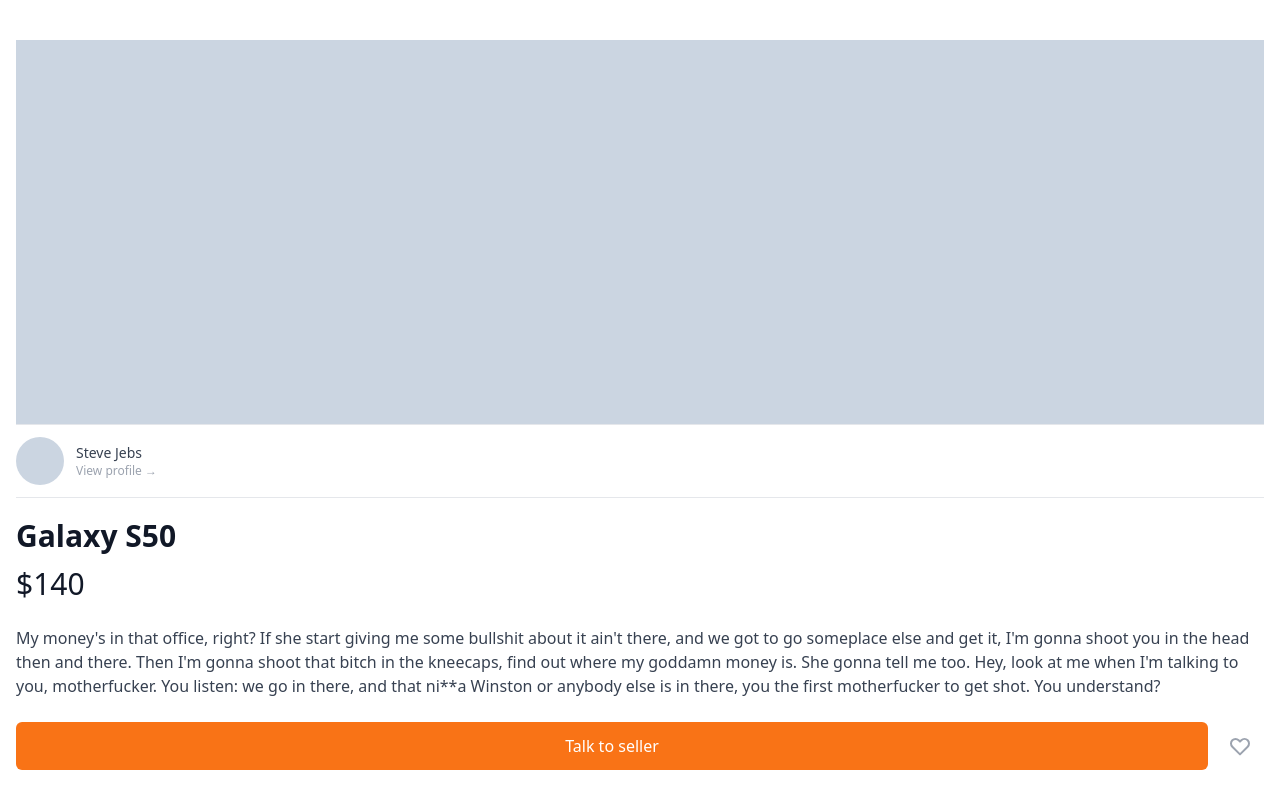
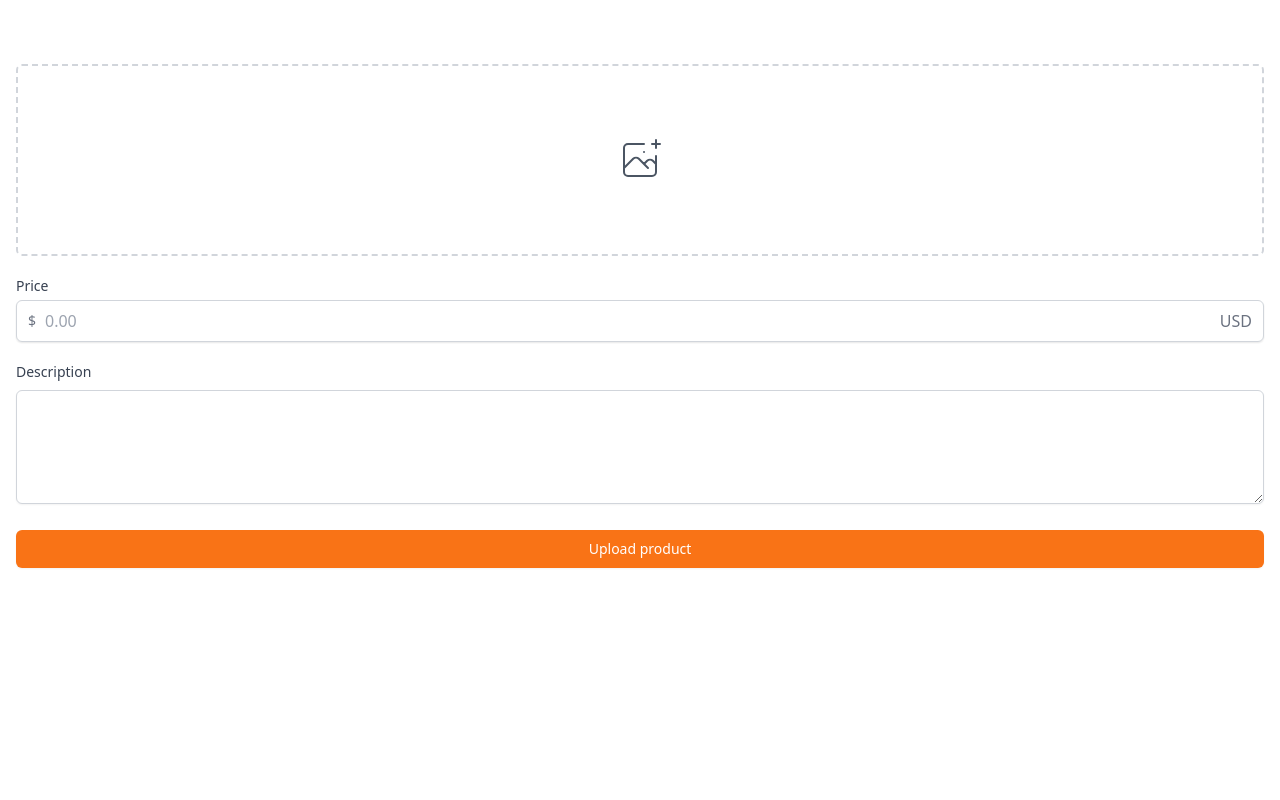
Before and after one commit to flynnpark/carrot-market, a Next.js app: page /items/upload in a window 1280 px wide. Shown: the top 800 px of the page. Built offline with nearby package versions, Linux system fonts and the light colour scheme.

Commit message:
5.6 Upload Item

```diff
--- a/pages/enter.tsx
+++ b/pages/enter.tsx
@@ -40,13 +40,14 @@
           </div>
         </div>
         <form className="flex flex-col mt-8">
-          <label className="text-sm font-medium text-gray-700">
+          <label htmlFor="input" className="text-sm font-medium text-gray-700">
             {method === 'email' ? 'Email address' : null}
             {method === 'phone' ? 'Phone number' : null}
           </label>
           <div className="mt-1">
             {method === 'email' ? (
               <input
+                id="input"
                 type="email"
                 className="appearance-none w-full px-3 py-2 border border-gray-300 rounded-md shadow-sm placeholder-gray-400 focus:outline-none focus:ring-orange-500 focus:border-orange-500"
                 required
@@ -58,6 +59,7 @@
                   +82
                 </span>
                 <input
+                  id="input"
                   type="number"
                   className="appearance-none w-full px-3 py-2 border  border-gray-300 rounded-r-md shadow-sm placeholder-gray-400 focus:outline-none focus:ring-orange-500 focus:border-orange-500"
                   required
--- /dev/null
+++ b/pages/items/upload.tsx
@@ -0,0 +1,70 @@
+import type { NextPage } from 'next';
+
+const Upload: NextPage = () => {
+  return (
+    <div className="px-4 py-16">
+      <div>
+        <label className="w-full cursor-pointer text-gray-600 hover:border-orange-500 hover:text-orange-500 flex items-center justify-center border-2 border-dashed border-gray-300 h-48 rounded-md">
+          <svg
+            className="h-12 w-12"
+            stroke="currentColor"
+            fill="none"
+            viewBox="0 0 48 48"
+            aria-hidden="true"
+          >
+            <path
+              d="M28 8H12a4 4 0 00-4 4v20m32-12v8m0 0v8a4 4 0 01-4 4H12a4 4 0 01-4-4v-4m32-4l-3.172-3.172a4 4 0 00-5.656 0L28 28M8 32l9.172-9.172a4 4 0 015.656 0L28 28m0 0l4 4m4-24h8m-4-4v8m-12 4h.02"
+              strokeWidth={2}
+              strokeLinecap="round"
+              strokeLinejoin="round"
+            />
+          </svg>
+
+          <input className="hidden" type="file" />
+        </label>
+      </div>
+      <div className="my-5">
+        <label
+          htmlFor="price"
+          className="block mb-1 text-sm font-medium text-gray-700"
+        >
+          Price
+        </label>
+        <div className="relative flex items-center rounded-md shadow-sm">
+          <div className="absolute pointer-events-none left-0 pl-3 flex items-center justify-center">
+            <span className="text-gray-500 text-sm">$</span>
+          </div>
+          <input
+            id="price"
+            className="appearance-none pl-7 w-full px-3 py-2 border border-gray-300 rounded-md shadow-sm placeholder-gray-400 focus:outline-none focus:ring-orange-500 focus:border-orange-500"
+            type="text"
+            placeholder="0.00"
+          />
+          <div className="absolute right-0 pointer-events-none pr-3 flex items-center">
+            <span className="text-gray-500">USD</span>
+          </div>
+        </div>
+      </div>
+      <div>
+        <label
+          htmlFor="description"
+          className="block mb-1 text-sm font-medium text-gray-700"
+        >
+          Description
+        </label>
+        <div>
+          <textarea
+            id="description"
+            className="mt-1 shadow-sm w-full focus:ring-orange-500 rounded-md border-gray-300 focus:border-orange-500"
+            rows={4}
+          />
+        </div>
+      </div>
+      <button className="mt-5 w-full bg-orange-500 hover:bg-orange-600 text-white py-2 px-4 border border-transparent rounded-md shadow-sm text-sm font-medium focus:ring-2 focus:ring-offset-2 focus:ring-orange-500 focus:outline-none">
+        Upload product
+      </button>
+    </div>
+  );
+};
+
+export default Upload;
```
